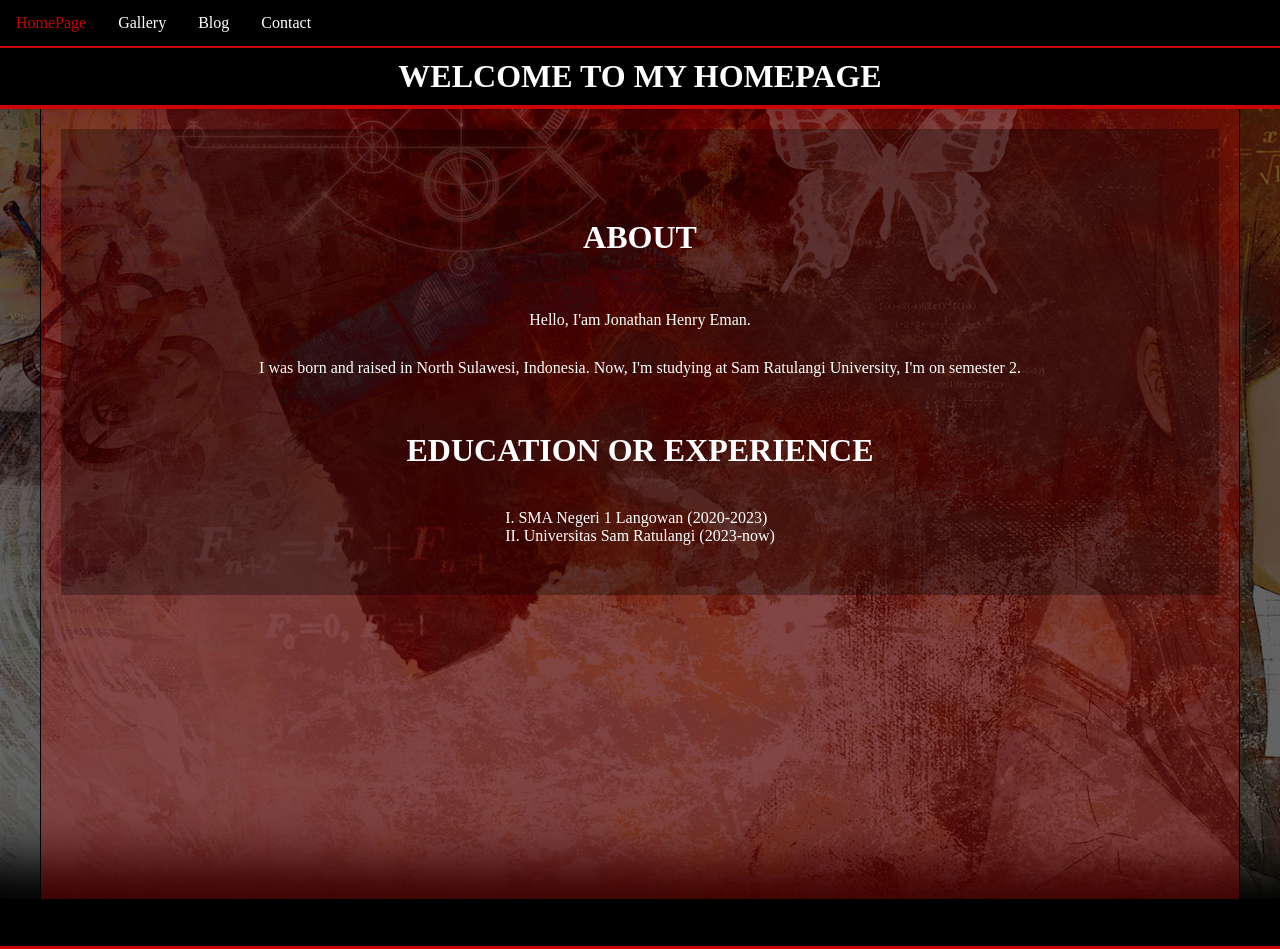
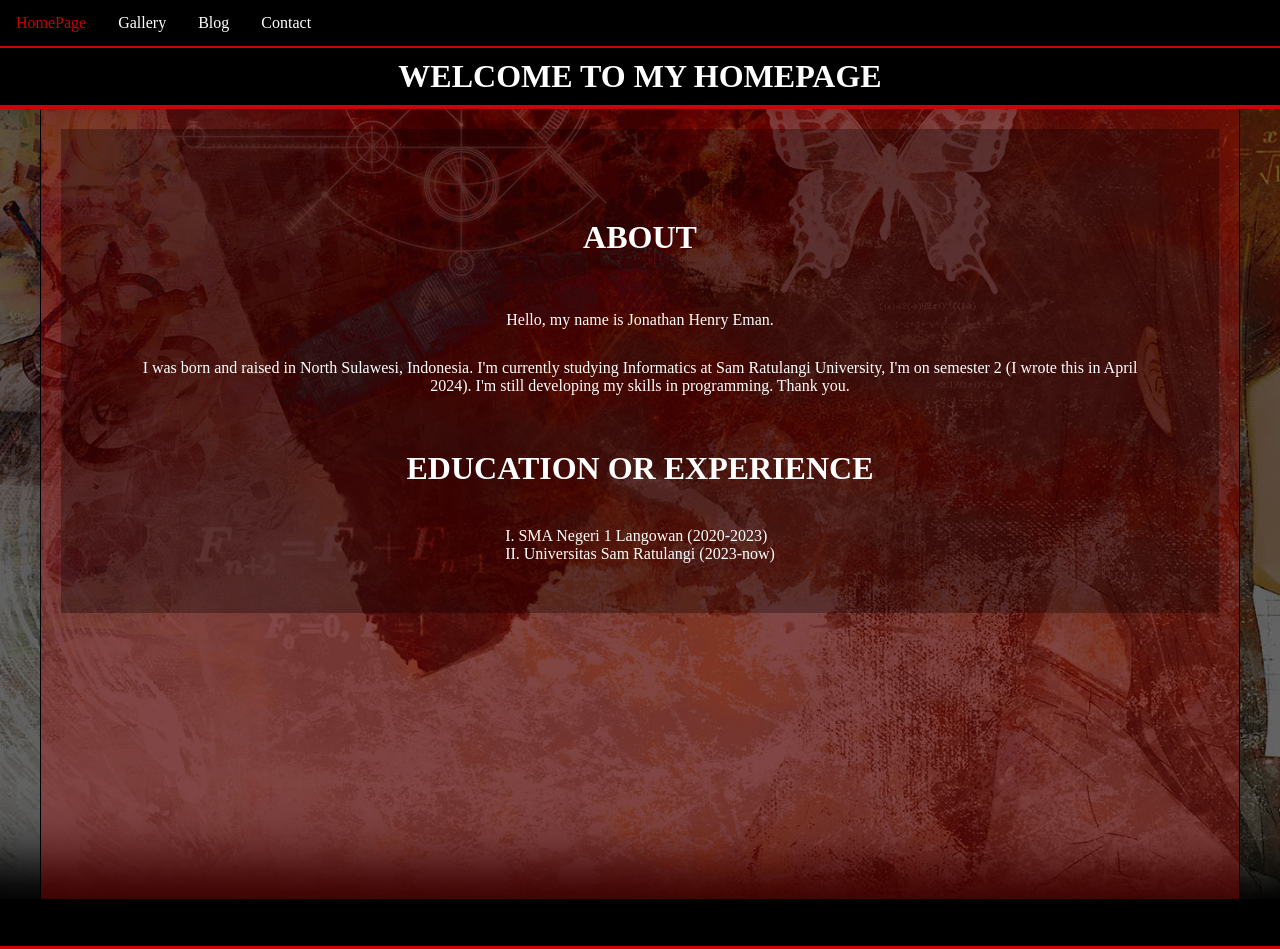
Before and after one commit to Jonathan070707/css, a plain HTML site: page index.html in a window 1280 px wide. Drawn offline with Linux system fonts and the light colour scheme.

Commit message:
Update paragraf index.html

```diff
--- a/index.html
+++ b/index.html
@@ -37,8 +37,8 @@
                 <div class="forhomepagetext">
                     <h1 class="header">ABOUT</h1>
 
-                    <p class="descnobgc">Hello, I'am Jonathan Henry Eman.</p>
-                    <p class="descnobgc"> I was born and raised in North Sulawesi, Indonesia. Now, I'm studying at Sam Ratulangi University, I'm on semester 2.   </p>
+                    <p class="descnobgc">Hello, my name is Jonathan Henry Eman.</p>
+                    <p class="descnobgc"> I was born and raised in North Sulawesi, Indonesia. I'm currently studying Informatics at Sam Ratulangi University, I'm on semester 2 (I wrote this in April 2024). I'm still developing my skills in programming. Thank you.  </p>
                     <h1 class="header">EDUCATION OR EXPERIENCE</h1>
 
                     <div class="tttengah">
```
